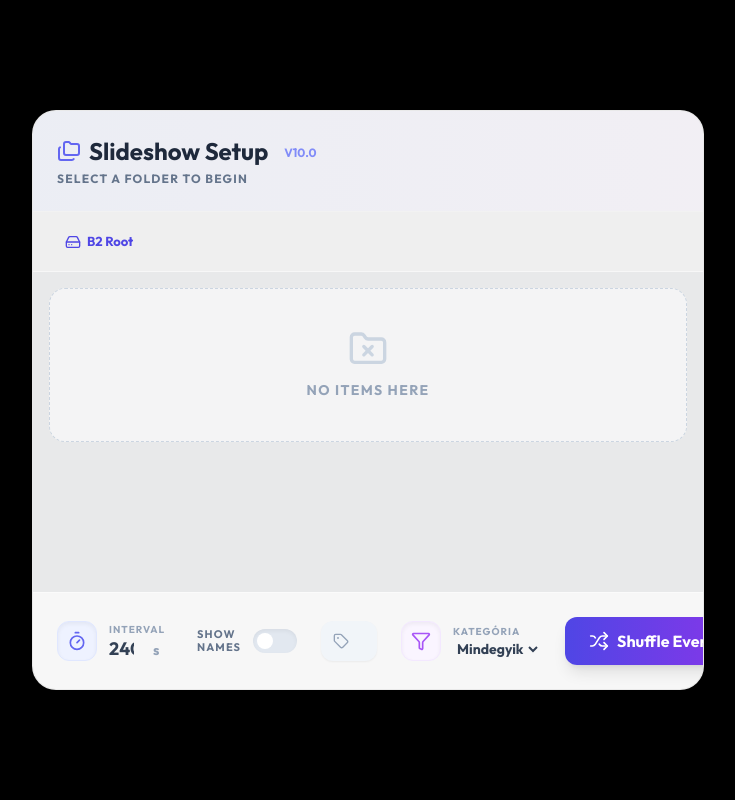
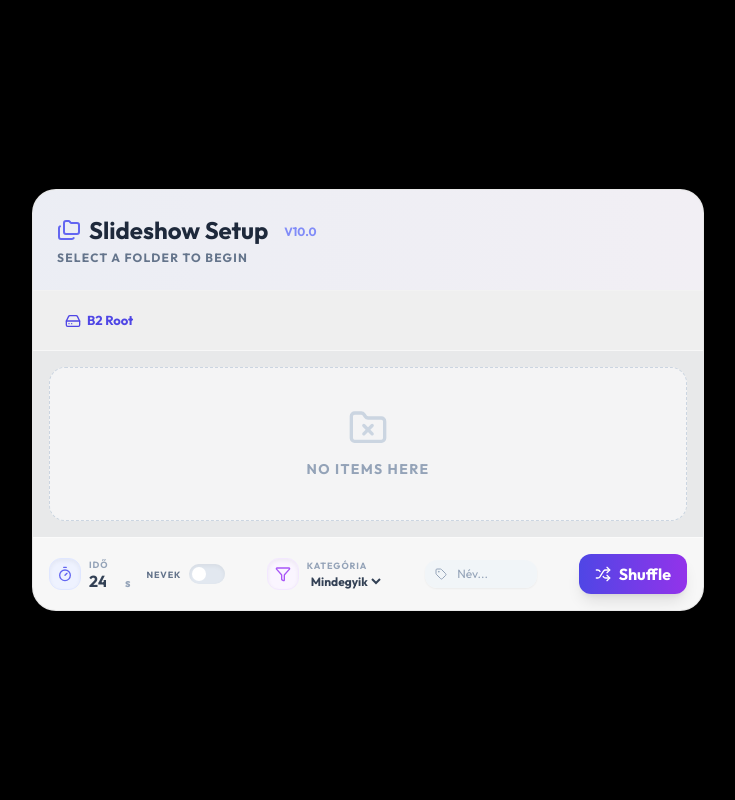
Before and after one commit to TTTZsolt/google-photos-slideshow, a FastAPI app: page /receiver in a window 1280 px wide. Shown: the whole page, without its empty margins (272-1007 px from the left). Run offline with FastAPI, Linux system fonts and the light colour scheme; data that the repository does not hold is empty; some libraries are stand-ins or nearby versions.

Commit message:
Megjelenítés javítva

```diff
--- a/backend/templates/receiver.html
+++ b/backend/templates/receiver.html
@@ -302,7 +302,7 @@
     <div id="setupModal"
         class="fixed inset-0 z-[2000] flex items-center justify-center bg-black/50 backdrop-blur-md hidden transition-opacity duration-500">
         <div
-            class="glass-panel w-full max-w-2xl max-h-[90vh] rounded-3xl shadow-2xl flex flex-col m-4 overflow-hidden border border-white/40">
+            class="glass-panel w-full max-w-2xl h-[85vh] sm:h-auto sm:max-h-[90vh] rounded-3xl shadow-2xl flex flex-col m-4 overflow-hidden border border-white/40">
 
             <!-- Header -->
             <div class="p-6 border-b border-white/40 flex justify-between items-center bg-white/40 relative">
@@ -326,7 +326,7 @@
             </div>
 
             <!-- Folder List -->
-            <div class="p-4 flex-1 overflow-y-auto custom-scrollbar min-h-[40vh] bg-slate-50/50 relative"
+            <div class="p-4 flex-1 h-0 overflow-y-auto custom-scrollbar bg-slate-50/50 relative"
                 id="folderListContainer">
                 <div id="loadingSpinner"
                     class="absolute inset-0 flex items-center justify-center hidden bg-white/50 z-10">
@@ -337,61 +337,51 @@
             </div>
 
             <!-- Footer / Global Settings -->
-            <div class="p-6 bg-white/80 border-t border-white/50 space-y-4">
-                <div class="flex flex-col sm:flex-row gap-6 items-center justify-between">
+            <div class="p-2 sm:p-4 bg-white/80 border-t border-white/50">
+                <div class="grid grid-cols-2 sm:flex sm:flex-row gap-2 sm:gap-6 items-center justify-between">
 
-                    <div class="flex gap-6 items-center">
+                    <!-- Interval & Toggle Group -->
+                    <div class="flex gap-4 items-center col-span-2 sm:col-auto px-1 sm:px-0">
                         <!-- Interval Setting -->
-                        <div class="flex items-center gap-3">
+                        <div class="flex items-center gap-2">
                             <div
-                                class="bg-indigo-50 w-10 h-10 flex items-center justify-center rounded-xl shadow-inner border border-indigo-100 text-indigo-500">
-                                <i data-lucide="timer" class="w-5 h-5"></i>
+                                class="bg-indigo-50 w-8 h-8 flex items-center justify-center rounded-xl shadow-inner border border-indigo-100 text-indigo-500">
+                                <i data-lucide="timer" class="w-4 h-4 text-indigo-500"></i>
                             </div>
                             <div class="flex flex-col justify-center">
                                 <label
-                                    class="text-[10px] font-bold text-slate-400 uppercase tracking-widest">Interval</label>
+                                    class="text-[9px] font-bold text-slate-400 uppercase tracking-widest">Idő</label>
                                 <div class="flex items-baseline gap-1">
                                     <input type="number" id="setupInterval" value="240" min="1"
-                                        class="w-10 bg-transparent border-0 p-0 text-lg font-bold focus:ring-0 text-slate-700 h-6">
-                                    <span class="text-sm font-bold text-slate-400">s</span>
+                                        class="w-8 bg-transparent border-0 p-0 text-base font-bold focus:ring-0 text-slate-700 h-5">
+                                    <span class="text-xs font-bold text-slate-400">s</span>
                                 </div>
                             </div>
                         </div>
 
                         <!-- Filename Toggle -->
-                        <div class="flex items-center gap-3 ml-2">
-                            <label class="flex items-center gap-3 cursor-pointer">
+                        <div class="flex items-center gap-3">
+                            <label class="flex items-center gap-2 cursor-pointer">
                                 <span
-                                    class="text-[11px] font-bold text-slate-500 uppercase tracking-widest leading-tight">Show<br>Names</span>
+                                    class="text-[9px] font-bold text-slate-500 uppercase tracking-widest leading-tight">Nevek</span>
                                 <div class="relative inline-flex items-center">
                                     <input type="checkbox" id="setupShowFilename" class="sr-only switch-peer">
                                     <div
-                                        class="w-11 h-6 bg-slate-200 rounded-full transition-all switch-target after:absolute after:top-[4px] after:left-[4px] after:bg-white after:rounded-full after:h-4 after:w-4 after:transition-all shadow-inner">
+                                        class="w-9 h-5 bg-slate-200 rounded-full transition-all switch-target after:absolute after:top-[3px] after:left-[3px] after:bg-white after:rounded-full after:h-3.5 after:w-3.5 after:transition-all shadow-inner">
                                     </div>
                                 </div>
                             </label>
                         </div>
                     </div>
 
-                    <!-- Device Name Input -->
-                    <div class="flex flex-1 max-w-xs items-center gap-3">
-                        <div class="relative w-full">
-                            <div class="absolute inset-y-0 left-0 pl-3 flex items-center pointer-events-none">
-                                <i data-lucide="tag" class="w-4 h-4 text-slate-400"></i>
-                            </div>
-                            <input type="text" id="setupDeviceName" placeholder="Eszköz neve (Opcionális)"
-                                class="w-full bg-slate-100 border-transparent focus:bg-white focus:border-indigo-500 focus:ring-2 focus:ring-indigo-200 rounded-xl py-2.5 pl-10 pr-4 text-sm font-bold text-slate-700 shadow-sm transition-all placeholder:font-normal placeholder:text-slate-400">
-                        </div>
-                    </div>
-
                     <!-- Category Selector -->
-                    <div class="flex items-center gap-3 min-w-[140px]">
-                        <div class="bg-purple-50 w-10 h-10 flex items-center justify-center rounded-xl shadow-inner border border-purple-100 text-purple-500">
-                            <i data-lucide="filter" class="w-5 h-5"></i>
+                    <div class="flex items-center gap-2 bg-slate-100/50 p-1 rounded-xl sm:bg-transparent sm:p-0">
+                        <div class="bg-purple-50 w-8 h-8 flex items-center justify-center rounded-xl shadow-inner border border-purple-100 text-purple-500 shrink-0">
+                            <i data-lucide="filter" class="w-4 h-4"></i>
                         </div>
                         <div class="flex flex-col justify-center flex-1">
-                            <label class="text-[10px] font-bold text-slate-400 uppercase tracking-widest">Kategória</label>
-                            <select id="setupCategory" class="bg-transparent border-0 p-0 text-sm font-bold focus:ring-0 text-slate-700 cursor-pointer">
+                            <label class="text-[9px] font-bold text-slate-400 uppercase tracking-widest">Kategória</label>
+                            <select id="setupCategory" class="bg-transparent border-0 p-0 text-xs font-bold focus:ring-0 text-slate-700 cursor-pointer">
                                 <option value="">Mindegyik</option>
                                 <option value="család">Család</option>
                                 <option value="utazás">Utazás</option>
@@ -400,12 +390,23 @@
                         </div>
                     </div>
 
+                    <!-- Device Name Input -->
+                    <div class="flex items-center gap-2">
+                        <div class="relative w-full">
+                            <div class="absolute inset-y-0 left-0 pl-2.5 flex items-center pointer-events-none">
+                                <i data-lucide="tag" class="w-3 h-3 text-slate-400"></i>
+                            </div>
+                            <input type="text" id="setupDeviceName" placeholder="Név..."
+                                class="w-20 sm:w-28 bg-slate-100/80 border-transparent focus:bg-white focus:border-indigo-500 focus:ring-2 focus:ring-indigo-200 rounded-xl py-1.5 pl-8 pr-2 text-xs font-bold text-slate-700 shadow-sm transition-all placeholder:font-normal placeholder:text-slate-400">
+                        </div>
+                    </div>
+
                     <!-- Start Global (All Folders) -->
                     <button onclick="startSlideshow(null)"
-                        class="w-full sm:w-auto bg-gradient-to-r from-indigo-600 to-purple-600 text-white px-6 py-3 rounded-xl font-bold flex items-center justify-center gap-2 hover:opacity-90 transition shadow-lg shrink-0 group">
+                        class="col-span-2 sm:col-auto bg-gradient-to-r from-indigo-600 to-purple-600 text-white px-4 py-2.5 rounded-xl font-bold flex items-center justify-center gap-2 hover:opacity-90 transition shadow-lg shrink-0 group order-last h-10">
                         <i data-lucide="shuffle"
-                            class="w-5 h-5 group-hover:rotate-180 transition-transform duration-500"></i>
-                        Shuffle Everything
+                            class="w-4 h-4 group-hover:rotate-180 transition-transform duration-500"></i>
+                        Shuffle
                     </button>
 
                 </div>
```
Also changed, not shown: 3 other files.
